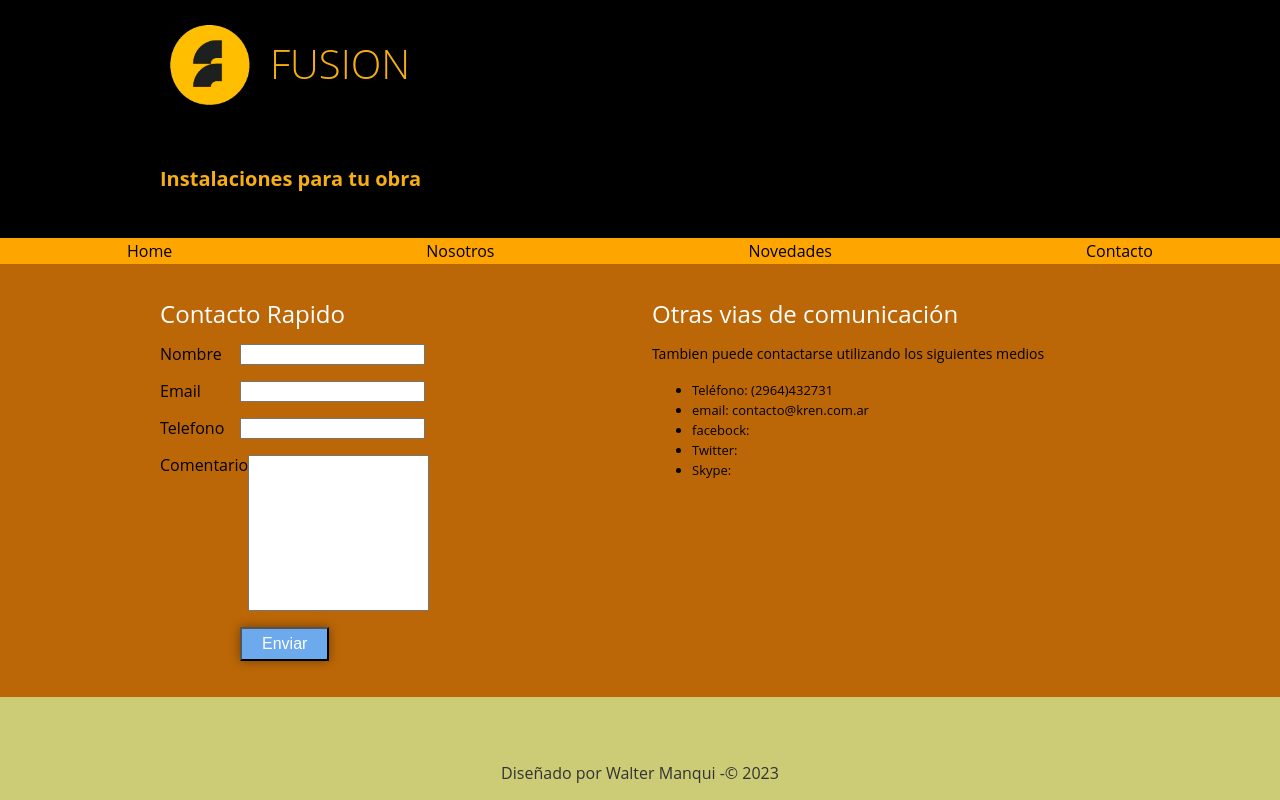
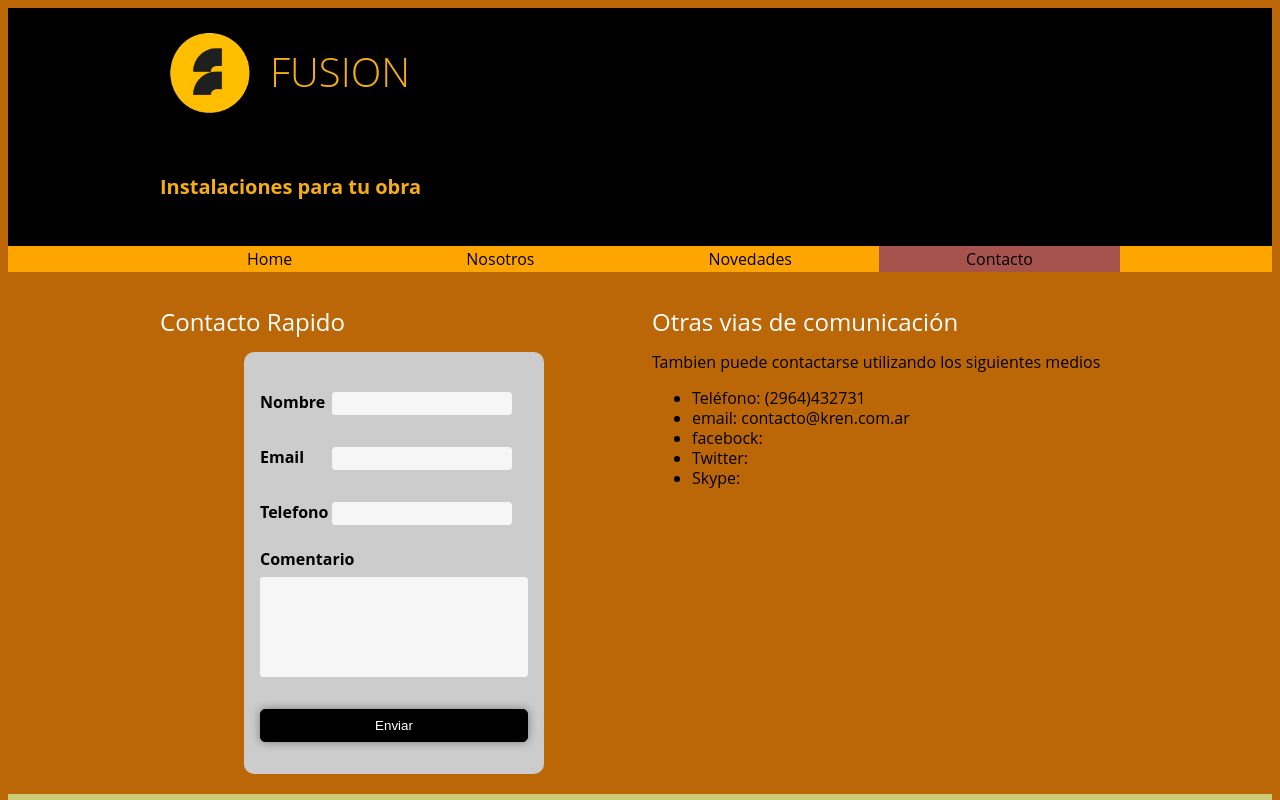
Before and after one commit to wmanqui/TPF_Diplo_UTN_Front, a React (Create React App) app: page /contact in a window 1280 px wide. Shown: the top 800 px of the page. Built offline with nearby package versions, Linux system fonts and the light colour scheme.

Commit message:
Se trabajo sobre el formulario de contacto

```diff
--- a/src/App.css
+++ b/src/App.css
@@ -8,6 +8,7 @@ body{
 .holder{
   max-width: 960px;
   margin: 0 auto;
+  /*background-color: yellow;*/
 }
 
 h2{
--- a/src/components/layout/Nav.js
+++ b/src/components/layout/Nav.js
@@ -1,15 +1,15 @@
-import { Link } from "react-router-dom";
+import { NavLink } from "react-router-dom";
 import '../../styles/components/layout/Nav.css'
 
 const Nav = (prompt) =>{
     return(
         <nav>
-            <div>
+            <div className="holder">
                 <ul>
-                    <li><Link to="/">Home</Link></li>
-                    <li><Link to="/us">Nosotros</Link></li>
-                    <li><Link to="/novedades">Novedades</Link></li>
-                    <li><Link to="/contact">Contacto</Link></li>
+                    <li><NavLink to = "/" className = {({ isActive }) => isActive ? "activo" : undefined}>Home</ NavLink ></li>
+                    <li><NavLink to = "/us" className = {({ isActive }) => isActive ? "activo" : undefined}>Nosotros</NavLink></li>
+                    <li><NavLink to = "/novedades" className = {({ isActive }) => isActive ? "activo" : undefined}>Novedades</NavLink></li>
+                    <li><NavLink to = "/contact" className = {({ isActive }) => isActive ? "activo" : undefined}>Contacto</NavLink></li>
                 </ul>
             </div>
         </nav>
--- a/src/index.css
+++ b/src/index.css
@@ -1,3 +1,4 @@
+/*
 body {
   margin: 0;
   font-family: -apple-system, BlinkMacSystemFont, 'Segoe UI', 'Roboto', 'Oxygen',
@@ -11,3 +12,4 @@ code {
   font-family: source-code-pro, Menlo, Monaco, Consolas, 'Courier New',
     monospace;
 }
+*/
--- a/src/pages/ContactPage.js
+++ b/src/pages/ContactPage.js
@@ -43,6 +43,7 @@ const ContactPage = (props) => {
         <main className="holder contacto">
             <div>
                 <h2>Contacto Rapido</h2>
+
                 <form action="/contact" method="post" onSubmit={handleSubmit} className="formulario" >
                     <p>
                         <label>Nombre</label>
@@ -50,7 +51,7 @@ const ContactPage = (props) => {
                     </p>
                     <p>
                         <label>Email</label>
-                        <input type='text' name='email' value={formData.email} onChange={handleChange}/>
+                        <input type='email' name='email' value={formData.email} onChange={handleChange}/>
                     </p>
                     <p>
                         <label>Telefono</label>
@@ -67,15 +68,14 @@ const ContactPage = (props) => {
             </div>
             <div className="datos">
                 <h2>Otras vias de comunicación</h2>
-                 <p>Tambien puede contactarse utilizando los siguientes medios</p>
-                 <ul>
+                <p>Tambien puede contactarse utilizando los siguientes medios</p>
+                  <ul>
                     <li>Teléfono: (2964)432731</li>
                     <li>email: contacto@kren.com.ar</li>
                     <li>facebock: </li>
                     <li>Twitter: </li>
                     <li>Skype: </li>
-                 </ul>
-
+                  </ul>
             </div>
         </main>
     )
--- a/src/pages/UsPage.js
+++ b/src/pages/UsPage.js
@@ -6,12 +6,33 @@ const UsPage = (prompt) =>{
         <main className="holder">
             <div className="historia">
                 <h2>Historia</h2>
-                <p>Lorem, ipsum dolor sit amet consectetur adipisicing elit. Pariatur odit assumenda rerum voluptates odio explicabo repudiandae quasi? Sunt nisi consectetur molestias optio commodi! Modi voluptates, laboriosam pariatur ab at ullam.</p>
-                <p>Lorem, ipsum dolor sit amet consectetur adipisicing elit. Voluptatem corrupti fugiat veritatis est minima minus ea veniam fuga eveniet beatae perferendis assumenda, provident, voluptatum ut quam! Consequatur ullam repudiandae facilis!</p>
+                <p>Nuestra travesía comenzó hace décadas, cuando decidimos emprender este camino como familia, inspirados por la visión de ofrecer soluciones completas a nuestros clientes. Fusion nació con la convicción de que cada proyecto, grande o pequeño, merece atención personalizada y un enfoque integral desde su concepción hasta su implementación</p>
+                <p>Lo que nos distingue de otras empresas es nuestra capacidad para materializar ideas desde cero. Nos enorgullece asumir el desafío de crear proyectos llave en mano, un compromiso que abarca el diseño, la instalación y la puesta en marcha. Este enfoque integral nos permite brindar a nuestros clientes la tranquilidad de saber que cada detalle está cuidadosamente planificado y ejecutado por nuestro equipo de expertos.</p>
+                <p>En Fusion, entendemos que la calefacción, el suministro de agua y el gas son aspectos fundamentales en la comodidad y funcionalidad de cualquier espacio, ya sea un hogar acogedor, una empresa en crecimiento o un proyecto industrial. Nuestra misión es asegurarnos de que estos elementos esenciales no solo sean funcionales, sino también eficientes y adaptados a las necesidades específicas de cada cliente.</p>
+                <p>A lo largo de los años, hemos construido relaciones sólidas con nuestros clientes, basadas en la confianza y la satisfacción. Cada proyecto es una oportunidad para nosotros de superar las expectativas y demostrar nuestro compromiso con la calidad y la atención al detalle.</p>
+                <p>En Fusion, no solo ofrecemos productos y servicios, sino que brindamos soluciones que perduran en el tiempo. Nuestra historia es una continuación de éxitos y aprendizajes, y esperamos con entusiasmo seguir siendo su socio de confianza en la creación y ejecución de proyectos que marcan la diferencia. ¡Bienvenidos a la familia Fusion, donde convertimos sus ideas en realidad!</p>
             </div>
             <div className="staff">
                 <h2>Staff</h2>
                 <div className="personas">
+                    <div className="persona">
+                        <img src="img/us/nosotros1.jpg" alt=""/>
+                        <h5>Juan Gomez</h5>
+                        <h6>Gerente General</h6>
+                        <p>Lorem ipsum dolor sit amet consectetur adipisicing elit. Voluptatum illo cum dolorem maiores sapiente vero illum molestias. Eligendi eius possimus enim, molestias consequuntur architecto voluptatum! Eveniet eius ullam repellendus odio.</p>
+                    </div>
+                    <div className="persona">
+                        <img src="img/us/nosotros1.jpg" alt=""/>
+                        <h5>Juan Gomez</h5>
+                        <h6>Gerente General</h6>
+                        <p>Lorem ipsum dolor sit amet consectetur adipisicing elit. Voluptatum illo cum dolorem maiores sapiente vero illum molestias. Eligendi eius possimus enim, molestias consequuntur architecto voluptatum! Eveniet eius ullam repellendus odio.</p>
+                    </div>
+                    <div className="persona">
+                        <img src="img/us/nosotros1.jpg" alt=""/>
+                        <h5>Juan Gomez</h5>
+                        <h6>Gerente General</h6>
+                        <p>Lorem ipsum dolor sit amet consectetur adipisicing elit. Voluptatum illo cum dolorem maiores sapiente vero illum molestias. Eligendi eius possimus enim, molestias consequuntur architecto voluptatum! Eveniet eius ullam repellendus odio.</p>
+                    </div>
                     <div className="persona">
                         <img src="img/us/nosotros1.jpg" alt=""/>
                         <h5>Juan Gomez</h5>
--- a/src/styles/components/layout/Nav.css
+++ b/src/styles/components/layout/Nav.css
@@ -25,6 +25,6 @@ nav ul li a:hover {
     background-color: yellow;
 }
 
-nav ul li a:active {
+nav ul li a.activo {
     background-color: #a5534c;
 }
--- a/src/styles/components/pages/ContactPage.css
+++ b/src/styles/components/pages/ContactPage.css
@@ -7,45 +7,58 @@
     width: 100%;
 }
 
-.datos p {
-    font-size: 14px;
+
+*{box-sizing:border-box;}
+
+form{
+	width:300px;
+	padding:16px;
+	border-radius:10px;
+	margin:auto;
+	background-color:#ccc;
 }
 
-.datos ul li{
-    font-size: 13px;
+form label{
+	width:72px;
+	font-weight:bold;
+	display:inline-block;
 }
 
-.formulario p{
-    display: flex;
+form input[type="text"],
+form input[type="email"]{
+	width:180px;
+	padding:3px 10px;
+	border:1px solid #f6f6f6;
+	border-radius:3px;
+	background-color:#f6f6f6;
+	margin:8px 0;
+	display:inline-block;
 }
 
-.formulario p label{
-    min-width: 80px;
-    display: flex;
-    align-items: center;
+form input[type="submit"]{
+	width:100%;
+	padding:8px 16px;
+	margin-top:32px;
+	border:1px solid #000;
+	border-radius:5px;
+	display:block;
+	color:#fff;
+	background-color:#000;
+    box-shadow: 0 0 10px rgba(0,0,0,0.4);
 }
 
-.formulario p:nth-child(4){
-    align-items: start;
+form input[type="submit"]:hover{
+	cursor:pointer;
 }
 
-.formulario textarea{
-    resize: none;
-    height: 150px;
+
+textarea{
+	width:100%;
+	height:100px;
+	border:1px solid #f6f6f6;
+	border-radius:3px;
+	background-color:#f6f6f6;
+	margin:8px 0;
+	resize:none;
+	display:block;
 }
-
-.formulario input[type="submit"]{
-    background-color: #6da9ed;
-    box-shadow: 0 0 10px rgba(0,0,0,0.4);
-    color: white;
-    font-size: 16px;
-    padding: 6px 20px;
-    width: auto;
-    position: relative;
-    left: 5rem;
-    cursor: pointer;
-}
-
-.formulario input[type="submit"]:hover{
-    background-color: black;
-}
--- a/src/styles/components/pages/UsPage.css
+++ b/src/styles/components/pages/UsPage.css
@@ -1,5 +1,6 @@
 .historia p {
     font-size: 15px;
+    text-align: justify;
 }
 
 .personas {
```
